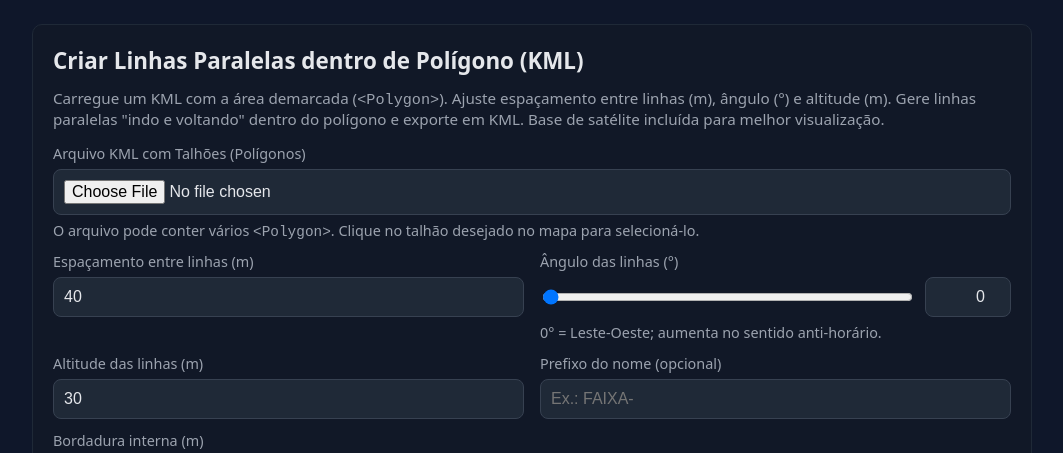
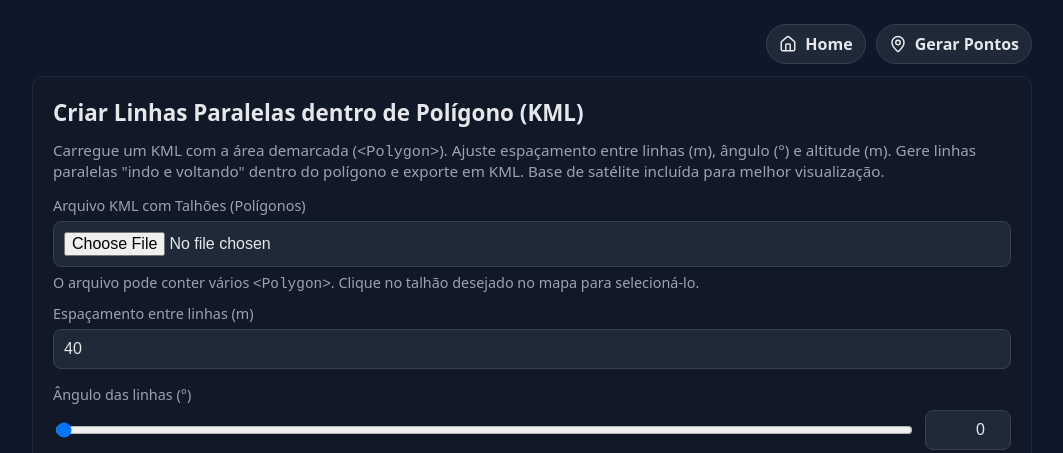
Before and after one commit to Fiapinh1/Cotesia, a plain HTML site: page gerar_linhas.html in a window 1280 px wide. Shown: the top 453 px of the page, without its empty margins (108-1171 px from the left). Drawn offline with nearby package versions, Linux system fonts and the light colour scheme.

Commit message:
Update gerar_linhas.html

```diff
--- a/gerar_linhas.html
+++ b/gerar_linhas.html
@@ -5,6 +5,7 @@
     <meta name="viewport" content="width=device-width, initial-scale=1" />
     <title>Criar Linhas Paralelas dentro de Polígono (KML)</title>
     <link rel="stylesheet" href="https://unpkg.com/leaflet@1.9.4/dist/leaflet.css" integrity="sha256-p4NxAoJBhIIN+hmNHrzRCf9tD/miZyoHS5obTRR9BMY=" crossorigin="" />
+    <script src="https://unpkg.com/lucide@latest"></script>
     <style>
       :root {
         --bg: #0f172a; --panel: #111827; --soft: #1f2937; --text: #e5e7eb;
@@ -34,10 +35,24 @@
       a { color: #93c5fd; }
       #map { height: 62vh; width: 100%; margin-top: 16px; border-radius: 10px; border: 1px solid #1f2937; }
       .angle-value { min-width: 60px; text-align: right; }
+      .top-nav { display: flex; justify-content: flex-end; gap: 10px; margin-bottom: 12px; }
+      .nav-btn { display: inline-flex; align-items: center; gap: 8px; text-decoration: none; background: var(--soft); color: var(--text); border: 1px solid #374151; padding: 8px 12px; border-radius: 999px; font-weight: 600; transition: .15s ease; }
+      .nav-btn:hover { border-color: #4b5563; transform: translateY(-1px); }
+      .nav-btn svg { width: 18px; height: 18px; }
     </style>
   </head>
   <body>
     <div class="wrap">
+      <div class="top-nav">
+        <a href="index.html" class="nav-btn" title="Voltar para a Home">
+          <i data-lucide="home"></i>
+          <span>Home</span>
+        </a>
+        <a href="gerar_pontos.html" class="nav-btn" title="Ir para Gerar Pontos">
+          <i data-lucide="map-pin"></i>
+          <span>Gerar Pontos</span>
+        </a>
+      </div>
       <div class="card">
         <h1>Criar Linhas Paralelas dentro de Polígono (KML)</h1>
         <p class="helper">Carregue um KML com a área demarcada (<code>&lt;Polygon&gt;</code>). Ajuste espaçamento entre linhas (m), ângulo (°) e altitude (m). Gere linhas paralelas "indo e voltando" dentro do polígono e exporte em KML. Base de satélite incluída para melhor visualização.</p>
@@ -50,7 +65,7 @@
           </div>
         </div>
 
-        <div class="row">
+        <div class="row single">
           <div class="field">
             <label for="espacamento">Espaçamento entre linhas (m)</label>
             <input id="espacamento" type="number" min="1" step="1" value="40" />
@@ -114,6 +129,7 @@
 
     <script src="https://unpkg.com/leaflet@1.9.4/dist/leaflet.js" integrity="sha256-20nQCchB9co0qIjJZRGuk2/Z9VM+kNiyxNV1lvTlZBo=" crossorigin=""></script>
     <script>
+      if (window.lucide && typeof window.lucide.createIcons === 'function') { window.lucide.createIcons(); }
       // Estado global simples
       let polygonCoords = null; // Array [{lat,lon}] do outer ring (selecionado)
       let polygons = []; // Lista de talhões [{coords, name}]
```
